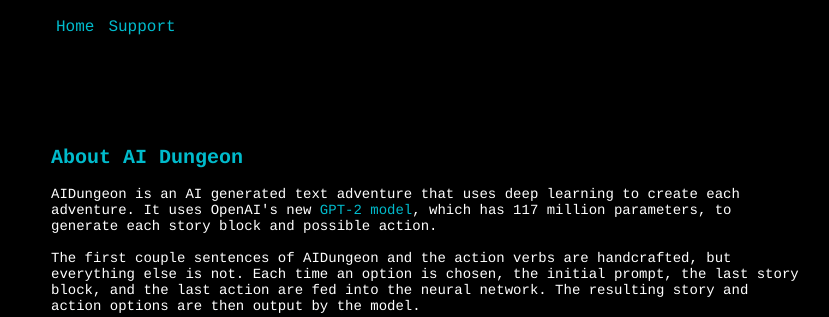
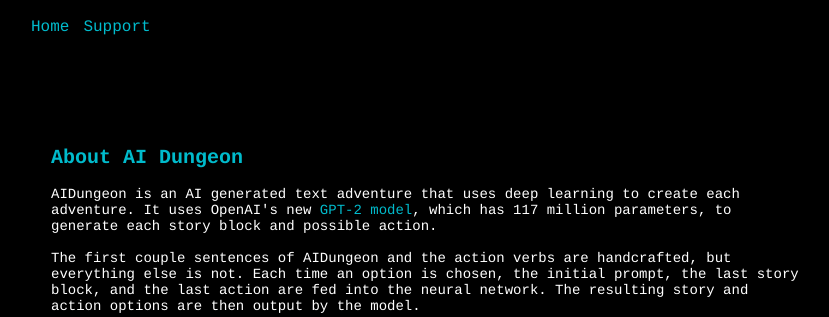
Before and after one commit to latitudegames/AIDungeon, a Flask app: page /about.html in a window 1280 px wide. Shown: the top 317 px of the page, without its empty margins (214-1043 px from the left). Run offline with Flask 2, Linux system fonts and the light colour scheme.

Commit message:
small change

```diff
--- a/static/style.css
+++ b/static/style.css
@@ -92,18 +92,13 @@
     font-size:30px;
 
 }
-@media screen and (min-width: 1000px) {
-  #buttons {
-    visibility: hidden;
-    display: none;
-  }
-}
 
 /* Add a black background color to the top navigation */
 .topnav {
     background-color: #000;
     overflow: hidden;
-    width:750px;
+    max-width: 800px;
+	width:80%;
 	margin-left:auto;
 	margin-right:auto;
 
```
